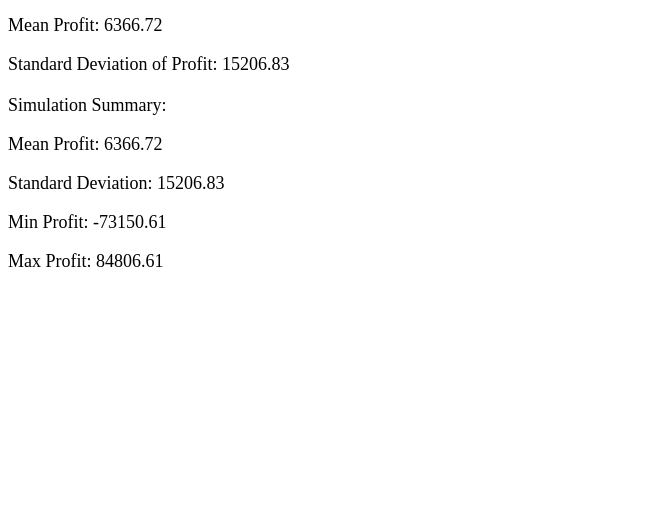
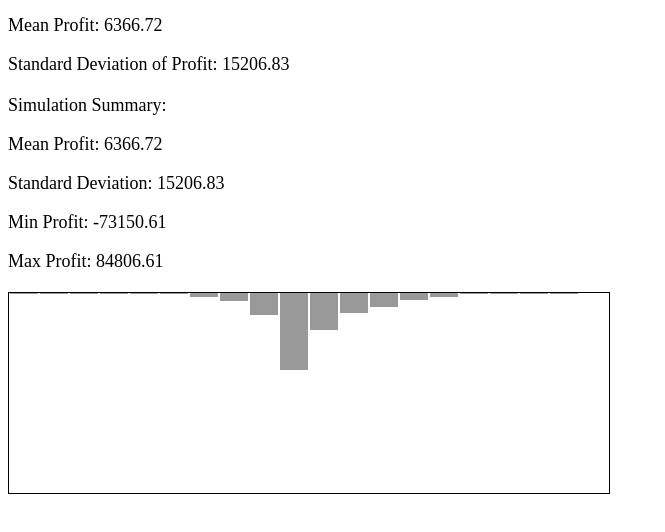
Before and after one commit to StatsRFun/MonteCarloSim, a plain HTML site: page index.html in a window 1280 px wide. Shown: the part 104-636 px from the top of the page, without its empty margins (0-665 px from the left). Drawn offline with Linux system fonts and the light colour scheme.

Commit message:
Update index.html

```diff
--- a/index.html
+++ b/index.html
@@ -17,6 +17,26 @@
     #summary-stats {
       font-size: 18px;
       margin-top: 20px;
+    }
+
+    #profit-histogram {
+      width: 600px;
+      height: 200px;
+      border: 1px solid #000;
+      overflow: hidden;
+      margin-top: 20px;
+    }
+
+    #profit-bars {
+      display: flex;
+      position: relative;
+      height: 100%;
+    }
+
+    .bar {
+      flex: 1;
+      background-color: #999;
+      margin: 0 1px;
     }
   </style>
 </head>
@@ -39,6 +59,10 @@
     <p>Max Profit: <span id="summary-max-profit">-</span></p>
   </div>
 
+  <div id="profit-histogram">
+    <div id="profit-bars"></div>
+  </div>
+
   <script>
     const simulationCounterElement = document.getElementById('current-simulation');
     const meanProfitElement = document.getElementById('mean-profit');
@@ -47,6 +71,7 @@
     const summaryStdDevElement = document.getElementById('summary-std-dev');
     const summaryMinProfitElement = document.getElementById('summary-min-profit');
     const summaryMaxProfitElement = document.getElementById('summary-max-profit');
+    const profitBars = document.getElementById('profit-bars');
 
     let currentSimulation = 0;
     let totalProfit = 0;
@@ -73,6 +98,28 @@
       summaryMaxProfitElement.textContent = summaryMaxProfit.toFixed(2);
     }
 
+    function updateHistogramChart() {
+      const binCount = 20;
+      const binWidth = (Math.max(...profitData) - Math.min(...profitData)) / binCount;
+      const bins = Array.from({ length: binCount }, (_, i) => i * binWidth + Math.min(...profitData));
+
+      const binCounts = Array(binCount).fill(0);
+
+      profitData.forEach(profit => {
+        const binIndex = Math.floor((profit - Math.min(...profitData)) / binWidth);
+        binCounts[binIndex]++;
+      });
+
+      profitBars.innerHTML = '';
+      bins.forEach((bin, index) => {
+        const barHeight = (binCounts[index] / currentSimulation) * 100 + '%';
+        const barElement = document.createElement('div');
+        barElement.className = 'bar';
+        barElement.style.height = barHeight;
+        profitBars.appendChild(barElement);
+      });
+    }
+
     function performMonteCarloSimulation() {
       if (currentSimulation >= 1000) {
         clearInterval(simulationInterval);
@@ -96,6 +143,7 @@
 
       simulationCounterElement.textContent = currentSimulation;
       updateProfitStats();
+      updateHistogramChart();
     }
 
     function gaussianRandom(mean, stdDev) {
```
